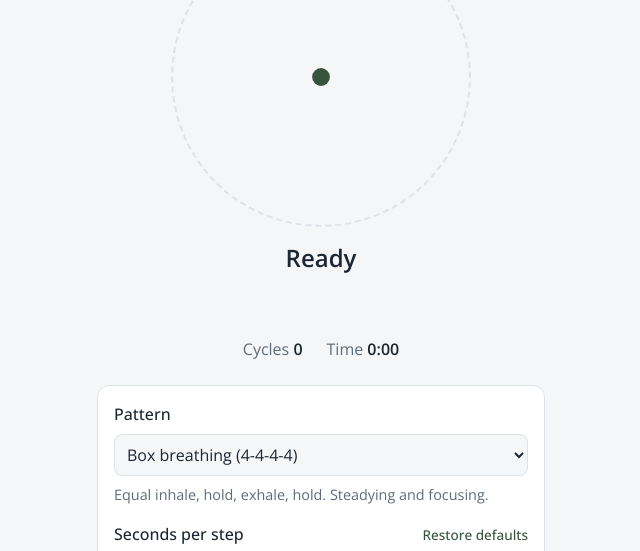
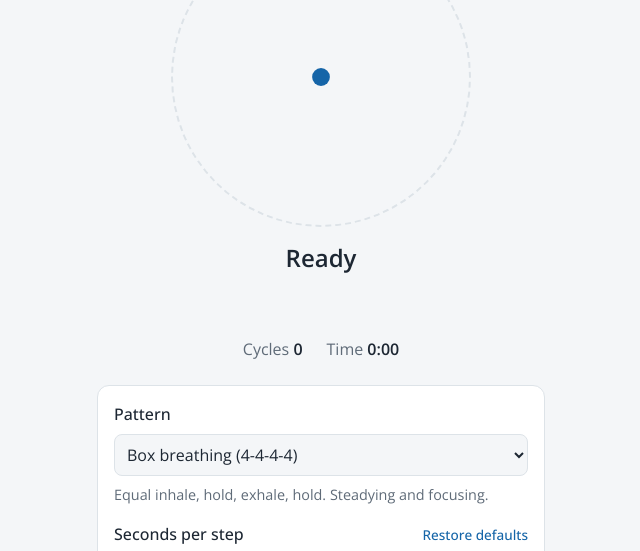
Before and after one commit to kaleycap/Breathwork, a plain HTML site: page index.html in a window 1280 px wide. Shown: the part 215-766 px from the top of the page, 319-959 px from the left. Drawn offline with nearby package versions, Linux system fonts and the light colour scheme.

Commit message:
Change the accent colour from green to Mediterranean blue
Use #1565a8 for the circle, Start button and icon, with a lighter
blue for link text in dark mode.

Co-Authored-By: Claude Opus 5.5 <noreply@anthropic.com>
Claude-Session: https://claude.ai/code/session_01M31rPSvDatD5HELfybYiKx

```diff
--- a/style.css
+++ b/style.css
@@ -3,10 +3,10 @@
   --panel: #ffffff;
   --text: #1d2733;
   --muted: #5f6b78;
-  --accent: #36543b;
-  --accent-text: #36543b;
+  --accent: #1565a8;
+  --accent-text: #1565a8;
   --border: #dde3e8;
-  --circle: #36543b;
+  --circle: #1565a8;
 }
 
 @media (prefers-color-scheme: dark) {
@@ -15,8 +15,8 @@
     --panel: #1a2129;
     --text: #e6edf3;
     --muted: #94a1ae;
-    --accent: #36543b;
-    --accent-text: #8fbf98; /* lighter green so link text stays readable on dark */
+    --accent: #1565a8;
+    --accent-text: #7fb8e6; /* lighter blue so link text stays readable on dark */
     --border: #2a333d;
     color-scheme: dark;
   }
@@ -27,8 +27,8 @@
   --panel: #1a2129;
   --text: #e6edf3;
   --muted: #94a1ae;
-  --accent: #36543b;
-  --accent-text: #8fbf98;
+  --accent: #1565a8;
+  --accent-text: #7fb8e6;
   --border: #2a333d;
   color-scheme: dark;
 }
```
Also changed, not shown: icons/apple-touch-icon.png, icons/icon-192.png, icons/icon-512.png.
